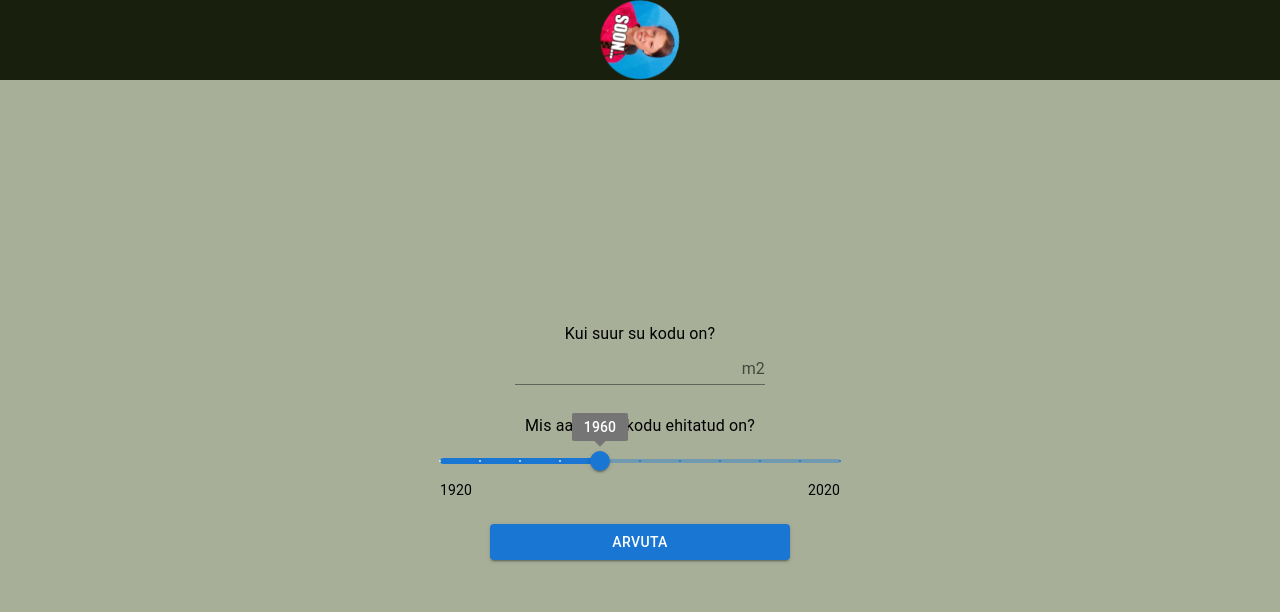
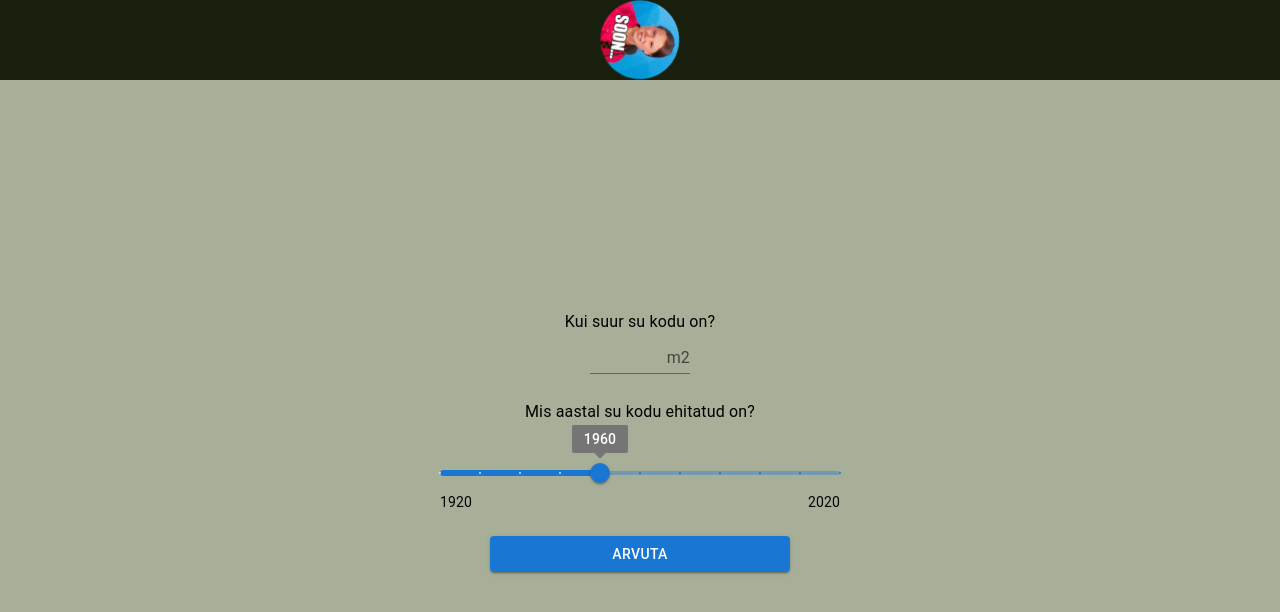
Before and after one commit to margusarm/hdy, a React (Create React App) app: page / in a window 1280 px wide. Shown: the top 612 px of the page. Built offline with nearby package versions, Linux system fonts and the light colour scheme.

Commit message:
väikse ekraani jaoks suurem padding ja natuke prügi

```diff
--- a/src/App.tsx
+++ b/src/App.tsx
@@ -21,7 +21,7 @@ function App() {
           display: 'flex',
           alignItems: 'center',
           justifyContent: 'center',
-          px: 2, // Padding for small screens
+          px: 6, // Padding for small screens
         }}
       >
         <Stack
@@ -36,13 +36,20 @@ function App() {
             sx={{
               m: 1,
               width: '100%',
-              maxWidth: '250px', // Limit width on larger screens
+              maxWidth: '200px', // Limit width on larger screens
               alignSelf: 'center', // Center in the stack
             }}
           >
-                        <Typography variant="subtitle1" gutterBottom>
+                <Typography variant="subtitle1" gutterBottom>
               Kui suur su kodu on?
             </Typography>
+            <Box
+            sx={{
+              maxWidth: 100,
+              alignSelf: 'center'
+            }}
+            >
+
             <Input
               id="standard-adornment-weight"
               endAdornment={<InputAdornment position="end">m2</InputAdornment>}
@@ -51,13 +58,11 @@ function App() {
                 'aria-label': 'weight',
               }}
             />
-            <FormHelperText id="standard-weight-helper-text">
-
-            </FormHelperText>
+            </Box>
           </FormControl>
 
           <Box sx={{ width: '100%', maxWidth: 400, mx: 'auto', alignSelf: 'center' }}>
-            <Typography variant="subtitle1" gutterBottom>
+            <Typography variant="subtitle1" gutterBottom sx={{mb: 4}}>
               Mis aastal su kodu ehitatud on?
             </Typography>
             <Slider
```
